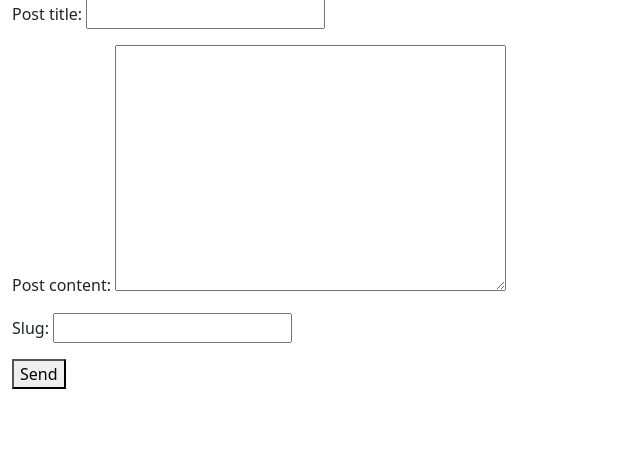
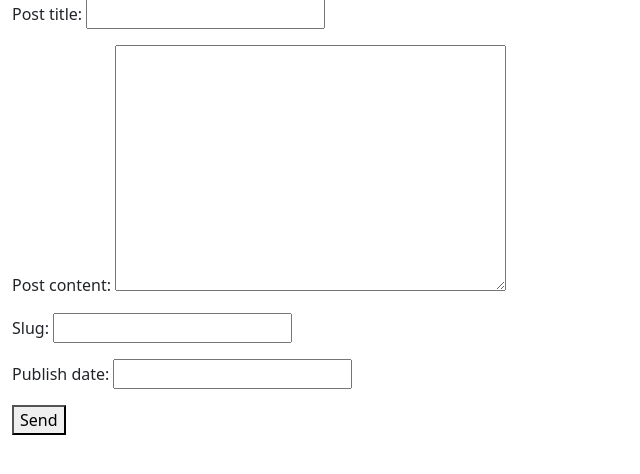
Before and after one commit to mohammad2goodarzi/django_project, a Django app: page /new-post/ in a window 1280 px wide. Shown: the part 57-531 px from the top of the page, without its empty margins (0-640 px from the left). Run offline with Django 3.2, Linux system fonts and the light colour scheme; the visitor is signed in with stand-in values (Sample User, id 1); some libraries are stand-ins or nearby versions.

Commit message:
publish date added to form

```diff
--- a/Main/forms.py
+++ b/Main/forms.py
@@ -5,7 +5,7 @@ from .models import BlogPost
 class BlogPostModelForm(forms.ModelForm):
     class Meta:
         model = BlogPost
-        fields = ['post_title', 'post_content', 'slug']
+        fields = ['post_title', 'post_content', 'slug', 'publish_date']
 
     # def clean_title(self, *args, **kwargs):
     #     instance = self.instance
--- a/Main/views.py
+++ b/Main/views.py
@@ -21,6 +21,9 @@ def blog_post_details(request, slug):
 def blog_post_list_view(request):
     # qs = BlogPost.objects.all()
     qs = BlogPost.objects.all().published()
+    # if request.user.is_authenticated:
+    #     my_qs = BlogPost.objects.filter(user=request.user)
+    #     qs = (qs | my_qs).distinct()
     template_name = 'Blog/list.html'
     context = {'object_list': qs}
     return render(request, template_name, context)
--- a/templates/Blog/list-inline.html
+++ b/templates/Blog/list-inline.html
@@ -1,8 +1,9 @@
 <div class='col-12 col-md-10 mb-3 mx-auto'>
-  <div class='card'>
+  <div class='card {% if not blog_post.publish_date %} border border-warning text-dark {% endif %}'>
     <div class='card-body'>
         <h5 class='card-title'>{{ blog_post.post_title }}</h5>
       <p class='card-text'>
+        <small class='text-muted'>{{ blog_post.publish_date }}</small>
 
         {% if truncate %}
           {{ blog_post.post_content|linebreaks|truncatewords:30 }}
```
Also changed, not shown: templates/Blog/form.html (line endings or trailing spaces).
